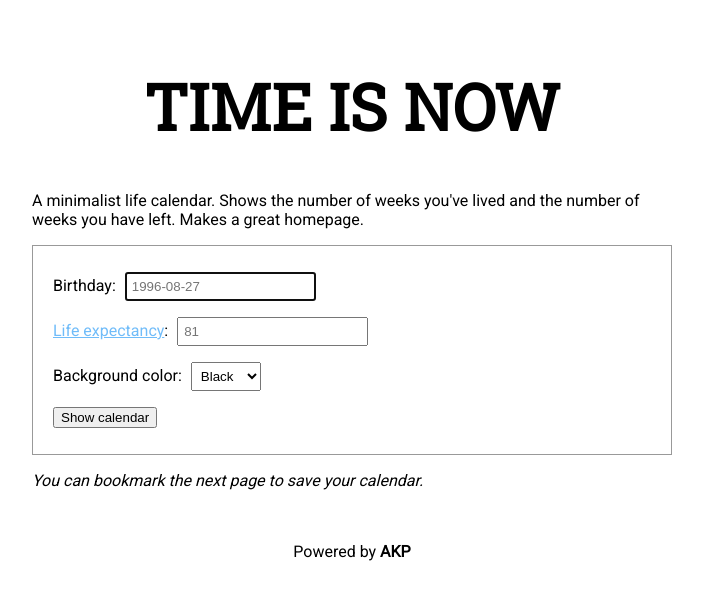
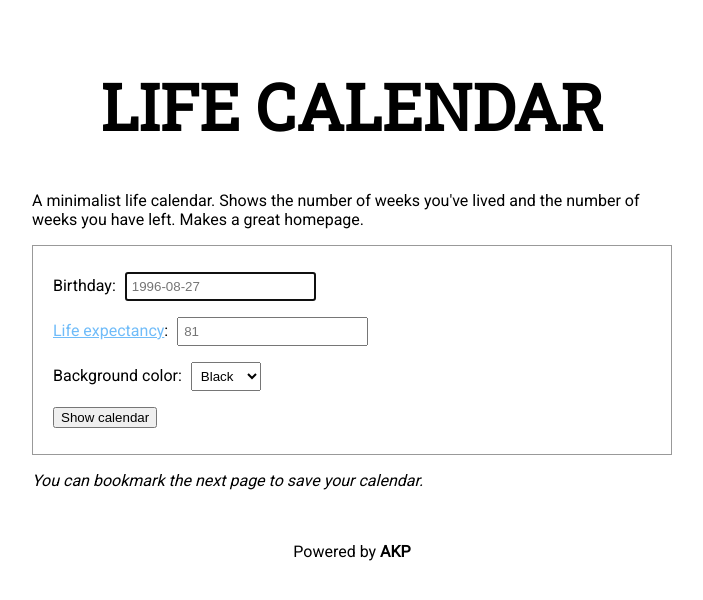
Before and after one commit to ankitpandey2708/life, a plain HTML site: page index.html in a window 1280 px wide. Shown: the whole page, without its empty margins (288-991 px from the left). Drawn offline with nearby package versions, Linux system fonts and the light colour scheme.

Commit message:
Update index.html

```diff
--- a/index.html
+++ b/index.html
@@ -267,7 +267,7 @@
     <body>
         <div id="clock"></div>
         <div id="welcome">
-            <h1>Time is Now</h1>
+            <h1>Life Calendar</h1>
             <p>
                 A minimalist life calendar. Shows the number of weeks you've lived and the number of weeks you
                 have left. Makes a great homepage.
```
